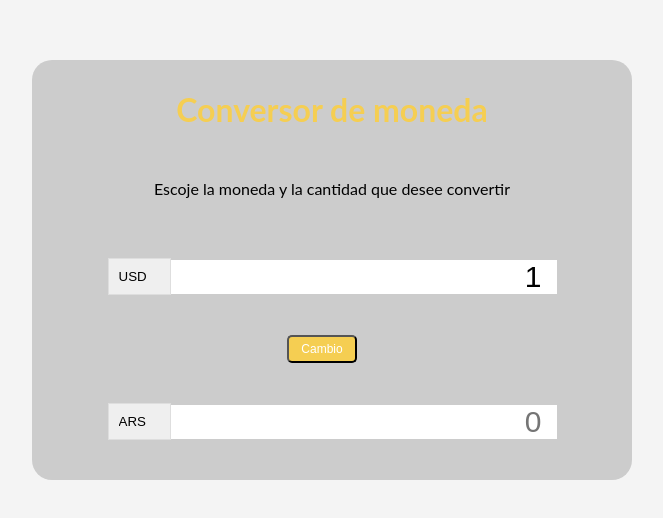
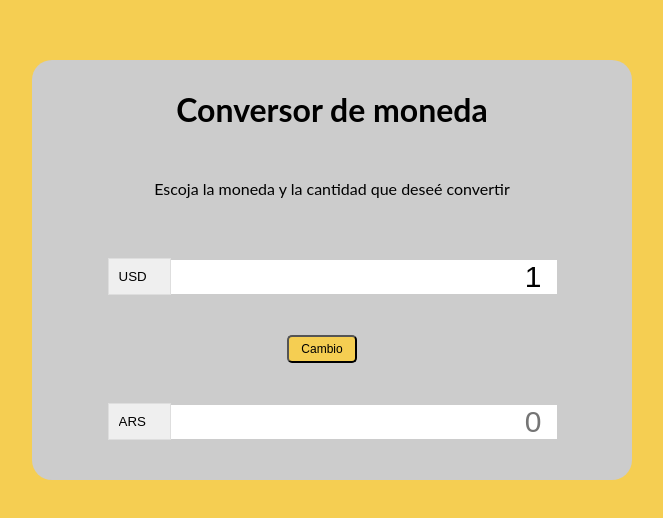
Before and after one commit to Joacosf/conversor, a plain HTML site: page docs/index.html in a window 1280 px wide. Shown: the part 130-648 px from the top of the page, without its empty margins (308-971 px from the left). Drawn offline with Linux system fonts and the light colour scheme; no server answers.

Commit message:
cambios de estilo

```diff
--- a/docs/index.html
+++ b/docs/index.html
@@ -11,7 +11,7 @@
     <div class="container">
 
         <h1>Conversor de moneda</h1>
-        <p>Escoje la moneda y la cantidad que desee convertir</p>
+        <p>Escoja la moneda y la cantidad que deseé convertir</p>
 
         <div class="moneda">
             <select name="" id="moneda-uno">
--- a/docs/style.css
+++ b/docs/style.css
@@ -9,7 +9,7 @@
 }
 body{
     font-family: "lato",sans-serif;
-    background-color: #f4f4f4;
+    background-color: var(--primario-color);
     display: flex;
     flex-direction: column;
     align-items: center;
@@ -35,7 +35,7 @@ body{
 .container h1{
     text-align: center;
     margin: 30px 0;
-    color: var(--primario-color);
+    color: black;
 }
 
 .container p{
@@ -44,7 +44,7 @@ body{
 }
 
 .btn{
-    color: white;
+    color: black;
     background-color: var(--primario-color);
     cursor: pointer;
     border-radius: 5px;
```
